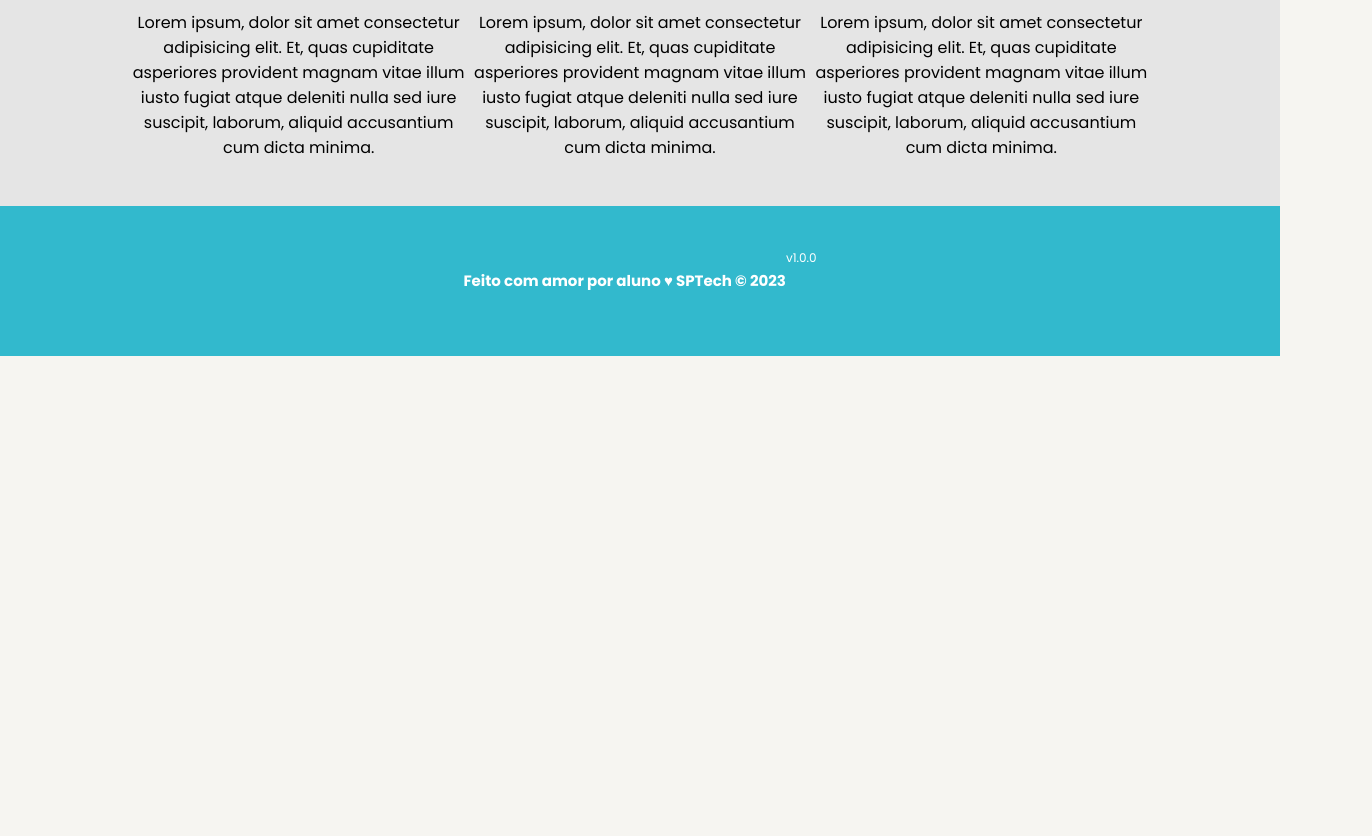
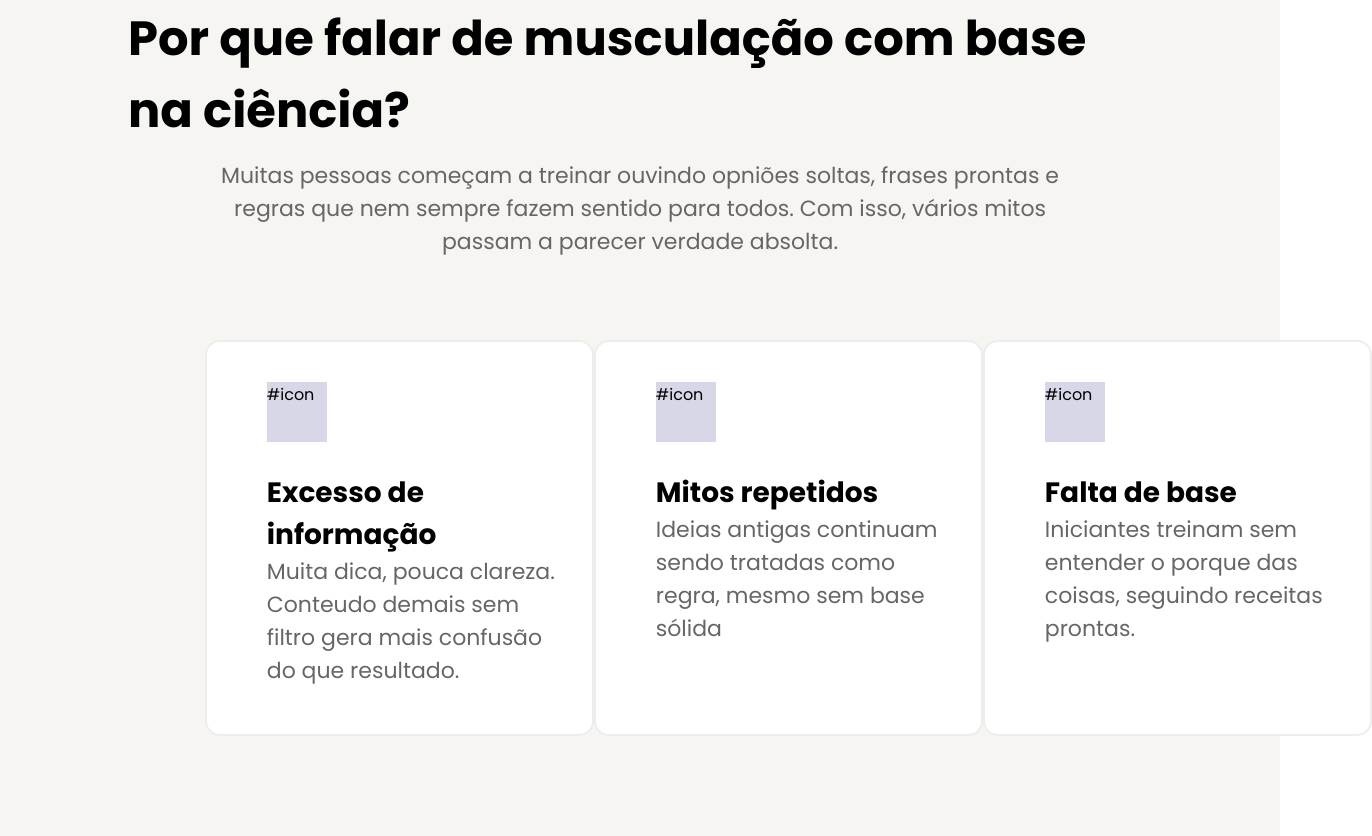
Before and after one commit to henriquercz/musculacao-sem-mitos, a website: page public/index.html in a window 1280 px wide. Shown: the part 1744-2580 px from the top of the page, 1372 px wide, since content can reach past the window. Before the commit the page ends 2100 px from the top, so only its background shows below. Drawn offline with Linux system fonts and the light colour scheme.

Commit message:
secao de problema na landing page

```diff
--- a/public/css/estilo.css
+++ b/public/css/estilo.css
@@ -4,7 +4,7 @@ body {
   margin: 0;
   padding: 0;
   font-family: 'Poppins', sans-serif;
-  background-color: #F6F5F1;
+  /*background-color: #F6F5F1;*/
 }
 
 :root {
@@ -72,6 +72,8 @@ body {
   justify-content: space-around;
   /* width: 100%; */
   align-items: center;
+  border-bottom: 2px solid #E7E5DF;
+  background-color: #DCE8E1;
 }
 
 .primeira-secao-conteudo {
@@ -139,6 +141,70 @@ body {
   width: 500px;
 }
 
+.primeira-secao::after {
+  border-bottom: 2px solid #E7E5DF;
+}
+
+/* SEÇÃO PROBLEMAS */
+
+.secao-problema {
+  display: flex;
+  flex-direction: column;
+  justify-content: center;
+  align-items: center;
+  background-color: #F6F5F1;
+  margin-top: 100px;
+  margin-bottom: 100px;
+}
+
+.secao-problema h1 {
+  margin-top: 60px;
+  font-size: 48px;
+}
+
+.secao-problema p {
+  font-size: 22px;
+  color: #666666;
+  margin-top: -20px;
+  text-align: center;
+  width: 900px;
+}
+
+.container-problema-cards {
+  display: flex;
+  flex-direction: row;
+  width: 85%;
+  justify-content: space-evenly;
+  margin-top: 60px;
+}
+
+.problema-card h1 {
+  font-size: 28px;
+}
+
+.problema-card p {
+  width: 300px;
+  font-size: 22px;
+  text-align: left;
+}
+
+.problema-card {
+  background-color: #ffffff;
+  border: #6666661e solid 2px;
+  border-radius: 15px;
+  width: 300px;
+  padding: 25px;
+  padding-left: 60px;
+  text-align: left;
+}
+
+.card-problema-icon {
+  width: 60px;
+  height: 60px;
+  background-color: #d8d7e7;
+  margin-bottom: -30px;
+  margin-top: 15px;
+}
 
 /* MISSÃO VISÃO VALORES */
 
--- a/public/index.html
+++ b/public/index.html
@@ -61,6 +61,35 @@
     </div>
   </div>
 
+  <div class="secao-problema">
+  <div class="container secao-problema">
+      <div class="primeira-secao-balao">O PROBLEMA</div>
+      <h1>Por que falar de musculação com base na ciência?</h1>
+      <p>Muitas pessoas começam a treinar ouvindo opniões soltas, frases prontas e regras que nem sempre fazem sentido para todos. Com isso, vários mitos passam a parecer verdade absolta.</p>
+
+      <div class="container-problema-cards">
+        <div class="problema-card">
+          <div class="card-problema-icon">#icon</div>
+          <h1>Excesso de informação</h1>
+          <p>Muita dica, pouca clareza. Conteudo demais sem filtro gera mais confusão do que resultado.</p>
+        </div>
+
+        <div class="problema-card">
+          <div class="card-problema-icon">#icon</div>
+          <h1>Mitos repetidos</h1>
+          <p>Ideias antigas continuam sendo tratadas como regra, mesmo sem base sólida</p>
+        </div>
+
+        <div class="problema-card">
+          <div class="card-problema-icon">#icon</div>
+          <h1>Falta de base</h1>
+          <p>Iniciantes treinam sem entender o porque das coisas, seguindo receitas prontas.</p>
+        </div>
+      </div>
+
+    </div>
+  </div>
+
 
   <div class="social">
     <div class="container">
```
Also changed, not shown: 1 other file.
